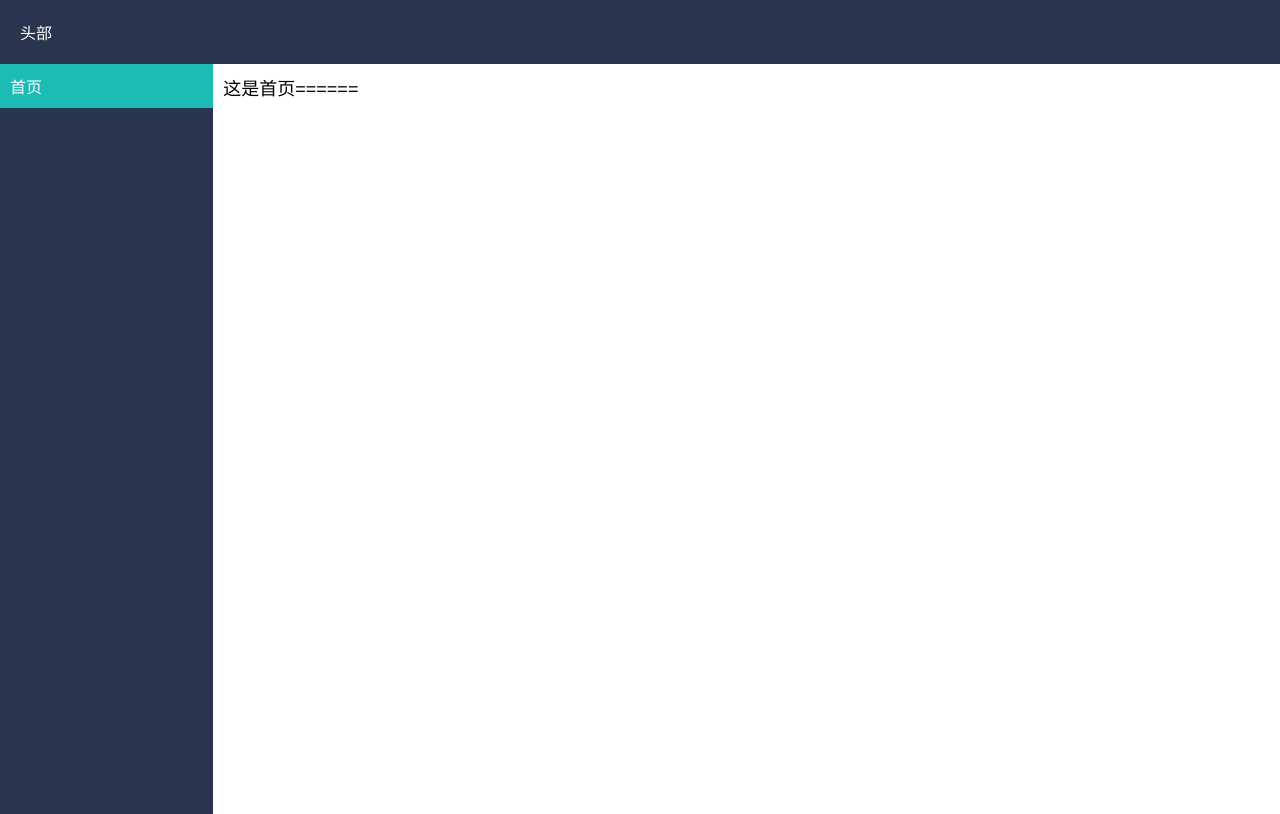
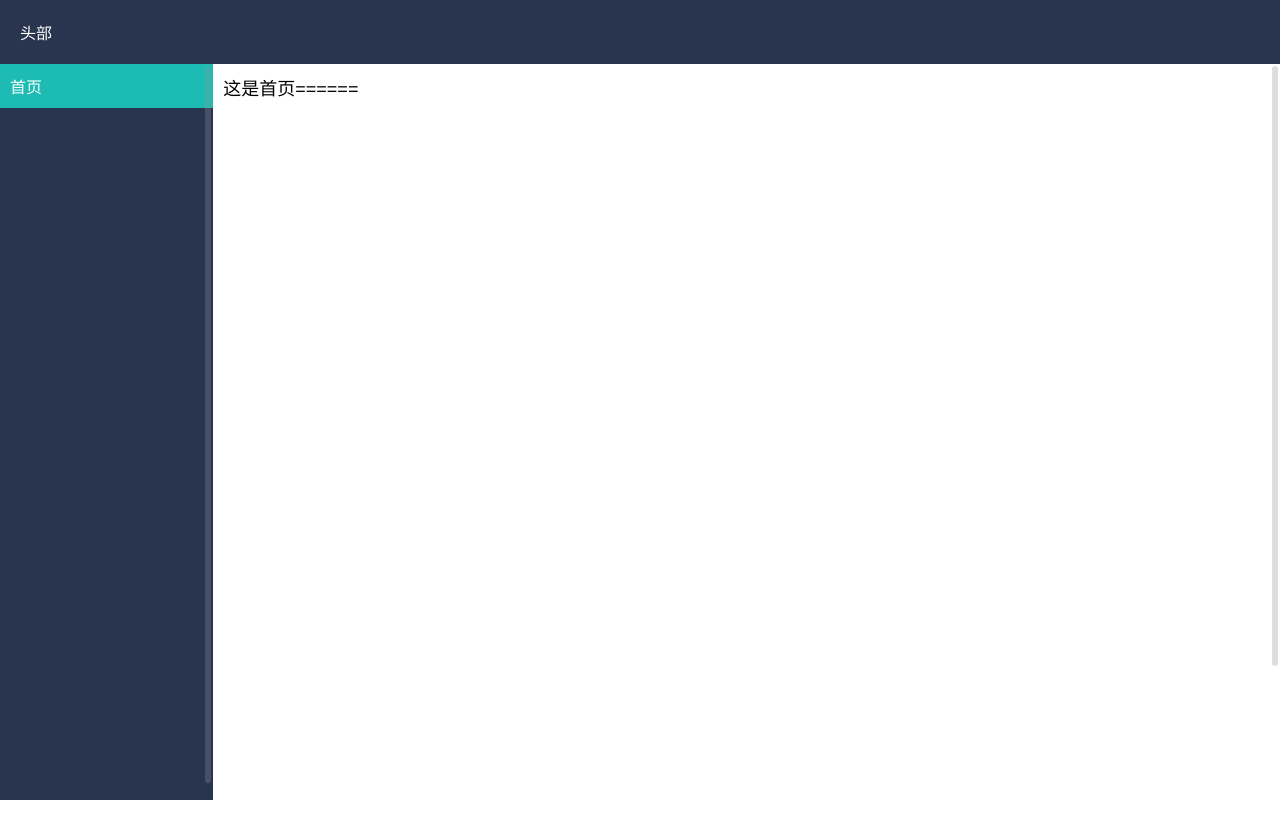
Before and after one commit to wangyupeng993/ReactDemo, a React (Create React App) app: page /home in a window 1280 px wide. Built offline with nearby package versions, Linux system fonts and the light colour scheme.

Commit message:
React 自定义滚动条 计算宽高

```diff
--- a/src/assets/css/public.css
+++ b/src/assets/css/public.css
@@ -56,7 +56,7 @@ html,body,#root,.el-main{
     position:relative;
     width:100vw;
     height:100vh;
-    /*overflow:hidden;*/
+    overflow:hidden;
     padding:0;
 }
 video{
--- a/src/assets/css/style.css
+++ b/src/assets/css/style.css
@@ -1,7 +1,48 @@
 .scrollbar{
+    position:relative;
     height:100%;
-    overflow:auto;
+    overflow:hidden;
 }
+.scrollbar .scrollbar__wrap{
+   overflow: scroll;
+    height:100%;
+    margin-bottom: -17px;
+    margin-right: -17px;
+}
+.scrollbar .scrollbar__bar{
+    position:absolute;
+    right: 2px;
+    bottom: 2px;
+    z-index: 1;
+    border-radius: 4px;
+}
+.scrollbar .scrollbar__bar.is-vertical{
+    top:2px;
+    width:6px;
+}
+.scrollbar .scrollbar__bar.is-horizontal{
+    left:2px;
+    height:6px;
+}
+.scrollbar .scrollbar__bar.is-horizontal>div{
+    height:100%;
+}
+.scrollbar .scrollbar__bar.is-vertical>div{
+    width:100%;
+}
+.scrollbar .scrollbar__bar .scrollbar__thumb{
+    position: relative;
+    display: block;
+    width: 0;
+    height: 0;
+    cursor: pointer;
+    border-radius: inherit;
+    background-color: rgba(144,147,153,.3);
+    transition:opacity 120ms ease-out;
+}
+
+
+
 
 /* 滚动条整体部分 */
 .scrollbar::-webkit-scrollbar{
--- a/src/components/Scrollbar/Scrollbar.js
+++ b/src/components/Scrollbar/Scrollbar.js
@@ -3,11 +3,80 @@ import React,{Component} from 'react';
 class Scrollbar extends Component {
     constructor (props) {
         super(props)
-        this.state = {}
+        this.state = {
+            vertical: '0%',
+            horizontal: 0,
+            translateY: 'translateY(0)',
+            translateX: 'translateX(0)',
+        }
+        this.scrollBar = React.createRef()
+        this.scroll = React.createRef()
     }
-    static defaultProps = {node: '',className:''}
+    static defaultProps = {
+        node: '',
+        className:'',
+        style:{}
+    }
+    // 在render之前更新，改变state，如不改变则返回null
+    static getDerivedStateFromProps (nextProps, nextState) {
+        return {...nextState}
+    }
+
+    // 用于优化性能，返回一个Boolean值，true组件正在正常更新，false 后面的生命周期都不会执行，视图也就不会更新了
+    shouldComponentUpdate(nextProps, nextState, nextContext) {
+        return true
+    }
+
+    // 获取虚拟DEMO结构计算结果，这时浏览器还未更新DEMO
+    getSnapshotBeforeUpdate(prevProps, prevState) {
+        return null
+    }
+
+    // 组件已经更新完成时调用
+    componentDidUpdate(prevProps, prevState, snapshot) {}
+
+    /*// 还未渲染DEMO
+    componentWillMount () {
+        console.log('componentWillMount ——> 还未渲染DEMO时执行')
+    }*/
+
+    // DEMO已经渲染完成了。只执行一次
+    componentDidMount() {
+       setTimeout(() => {
+           const Viewport = this.scrollBar.current.offsetHeight
+           const scrollHeight = this.scroll.current.scrollHeight
+           const vertical = Math.ceil((Viewport / scrollHeight) * 100)
+           this.setState({vertical: `${vertical}%`})
+       },50)
+    }
+
+    //组件卸载和数据的销毁
+    componentWillUnmount () {}
+
+    // 捕获子组件抛出的错误
+    componentDidCatch(error, errorInfo) {}
+
+    mousewheel = async () => {
+        const scrollTop = this.scroll.current.scrollTop
+        await this.setState({translateY: `translateY(${scrollTop}px)`})
+    }
+
     render() {
-        return (<div className={`scrollbar ${this.props.className}`}>{this.props.node}</div>)
+        const {translateY,vertical} = this.state
+        return (<div ref={this.scrollBar} className={`scrollbar ${this.props.className}`} style={this.props.style}>
+            <div ref={this.scroll} onScroll={this.mousewheel} className={'scrollbar__wrap padding-bottom-sm'}>
+                {this.props.node}
+            </div>
+            <div className={'scrollbar__bar is-horizontal'}>
+                <div className={'scrollbar__thumb'}></div>
+            </div>
+            <div className={'scrollbar__bar is-vertical'}>
+                <div className={'scrollbar__thumb'} style={{
+                    height: vertical,
+                    transform: translateY
+                }}></div>
+            </div>
+        </div>)
     }
 }
 
--- a/src/views/layout/Header.js
+++ b/src/views/layout/Header.js
@@ -3,8 +3,43 @@ import React,{Component} from 'react';
 import {connect} from 'react-redux';
 
 class Header extends Component {
+    constructor (props) {
+        super(props)
+        this.state = {}
+    }
+    // 在render之前更新，改变state，如不改变则返回null
+    static getDerivedStateFromProps (nextProps, nextState) {
+        return null
+    }
+
+    // 用于优化性能，返回一个Boolean值，true组件正在正常更新，false 后面的生命周期都不会执行，视图也就不会更新了
+    shouldComponentUpdate(nextProps, nextState, nextContext) {
+        return nextState.parentURL !== this.state.parentURL
+    }
+
+    // 获取虚拟DEMO结构计算结果，这时浏览器还未更新DEMO
+    getSnapshotBeforeUpdate(prevProps, prevState) {
+        return null
+    }
+
+    // 组件已经更新完成时调用
+    componentDidUpdate(prevProps, prevState, snapshot) {}
+
+    /*// 还未渲染DEMO
+    componentWillMount () {
+        console.log('componentWillMount ——> 还未渲染DEMO时执行')
+    }*/
+
+    // DEMO已经渲染完成了。只执行一次
+    componentDidMount() {}
+
+    //组件卸载和数据的销毁
+    componentWillUnmount () {}
+
+    // 捕获子组件抛出的错误
+    componentDidCatch(error, errorInfo) {}
     render () {
-        return <div id={'header'} className={'padding-sm bg-darkblue text-white'}>头部</div>
+        return <div id={'header'} style={{padding: '20px'}} className={'bg-darkblue text-white'}>头部</div>
     }
 }
 
--- a/src/views/layout/MinApp.js
+++ b/src/views/layout/MinApp.js
@@ -10,23 +10,20 @@ class MinApp extends Component {
 
     // 设定默认值
     // 外部传值进来通过this.props.xxx获取并且不能被内部改变，只能通过外部改变
-    static defaultProps = {title: '这是定义默认值！！！'}
+    static defaultProps = {}
 
     // 在render之前更新，改变state，如不改变则返回null
     static getDerivedStateFromProps (nextProps, nextState) {
-        console.log('getDerivedStateFromProps ——> 改变state')
         return null
     }
 
     // 用于优化性能，返回一个Boolean值，true组件正在正常更新，false 后面的生命周期都不会执行，视图也就不会更新了
     shouldComponentUpdate(nextProps, nextState, nextContext) {
-        console.log('shouldComponentUpdate ——> 优化性能，比较值是否有改变')
         return true
     }
 
     // 获取虚拟DEMO结构计算结果，这时浏览器还未更新DEMO
     getSnapshotBeforeUpdate(prevProps, prevState) {
-        console.log('getSnapshotBeforeUpdate ——> 获取虚拟DEMO结构计算结果，这时浏览器还未更新DEMO')
         return null
     }
 
@@ -39,24 +36,18 @@ class MinApp extends Component {
     }*/
 
     // DEMO已经渲染完成了。只执行一次
-    componentDidMount() {
-        console.log('componentDidMount ——> DEMO已经渲染完成了')
-    }
+    componentDidMount() {}
 
     //组件卸载和数据的销毁
-    componentWillUnmount () {
-        console.log('组件卸载和数据的销毁')
-    }
+    componentWillUnmount () {}
 
     // 捕获子组件抛出的错误
-    componentDidCatch(error, errorInfo) {
-        console.log(error, errorInfo,'error=====================')
-    }
+    componentDidCatch(error, errorInfo) {}
 
     render () {
         const {routes} = this.props
         return (
-            <div className={''}>
+            <div className={''} style={{height: '110vh'}}>
                 <Switch>
                     {routes.map(item => {
                         if (item.redirect) {
--- a/src/views/layout/layout.js
+++ b/src/views/layout/layout.js
@@ -10,7 +10,9 @@ import {connect} from 'react-redux';
 class App extends Component {
     constructor (props) {
         super(props)
-        this.state = {}
+        this.state = {
+            appHeight: 0
+        }
     }
     // 在render之前更新，改变state，如不改变则返回null
     static getDerivedStateFromProps (nextProps, nextState) {
@@ -19,7 +21,7 @@ class App extends Component {
 
     // 用于优化性能，返回一个Boolean值，true组件正在正常更新，false 后面的生命周期都不会执行，视图也就不会更新了
     shouldComponentUpdate(nextProps, nextState, nextContext) {
-        return nextState.parentURL !== this.state.parentURL
+        return nextState.parentURL !== this.state.parentURL||nextState.appHeight !== this.state.appHeight
     }
 
     // 获取虚拟DEMO结构计算结果，这时浏览器还未更新DEMO
@@ -36,7 +38,13 @@ class App extends Component {
     }*/
 
     // DEMO已经渲染完成了。只执行一次
-    componentDidMount() {}
+    componentDidMount() {
+        const Header = document.querySelector('#header')
+        const Body = document.documentElement
+        this.setState({
+            appHeight: Body.clientHeight - Header.clientHeight
+        })
+    }
 
     //组件卸载和数据的销毁
     componentWillUnmount () {}
@@ -47,8 +55,10 @@ class App extends Component {
         const {pathname} = this.props.location
         return <React.Fragment>
             {pathname !== '/login' && pathname !== '/NotFound' ? <Header /> : ''}
-            <div className={'flex'} style={{height: '93.7%'}}>
-                {pathname !== '/login' && pathname !== '/NotFound' ?  <Scrollbar className={'basis-xs bg-darkblue'}  node={<SideBar routes={routes} />} /> : ''}
+            <div className={'flex hidden'} style={{height: this.state.appHeight}}>
+                {pathname !== '/login' && pathname !== '/NotFound' ? <Scrollbar className={'basis-xs bg-darkblue'}
+                                                                                style={{maxWidth: '220px'}}
+                                                                                node={<SideBar routes={routes} />} /> : ''}
                 <Scrollbar className={'basis-max'} node={ <MinApp routes={routes} />} />
             </div>
         </React.Fragment>
```
